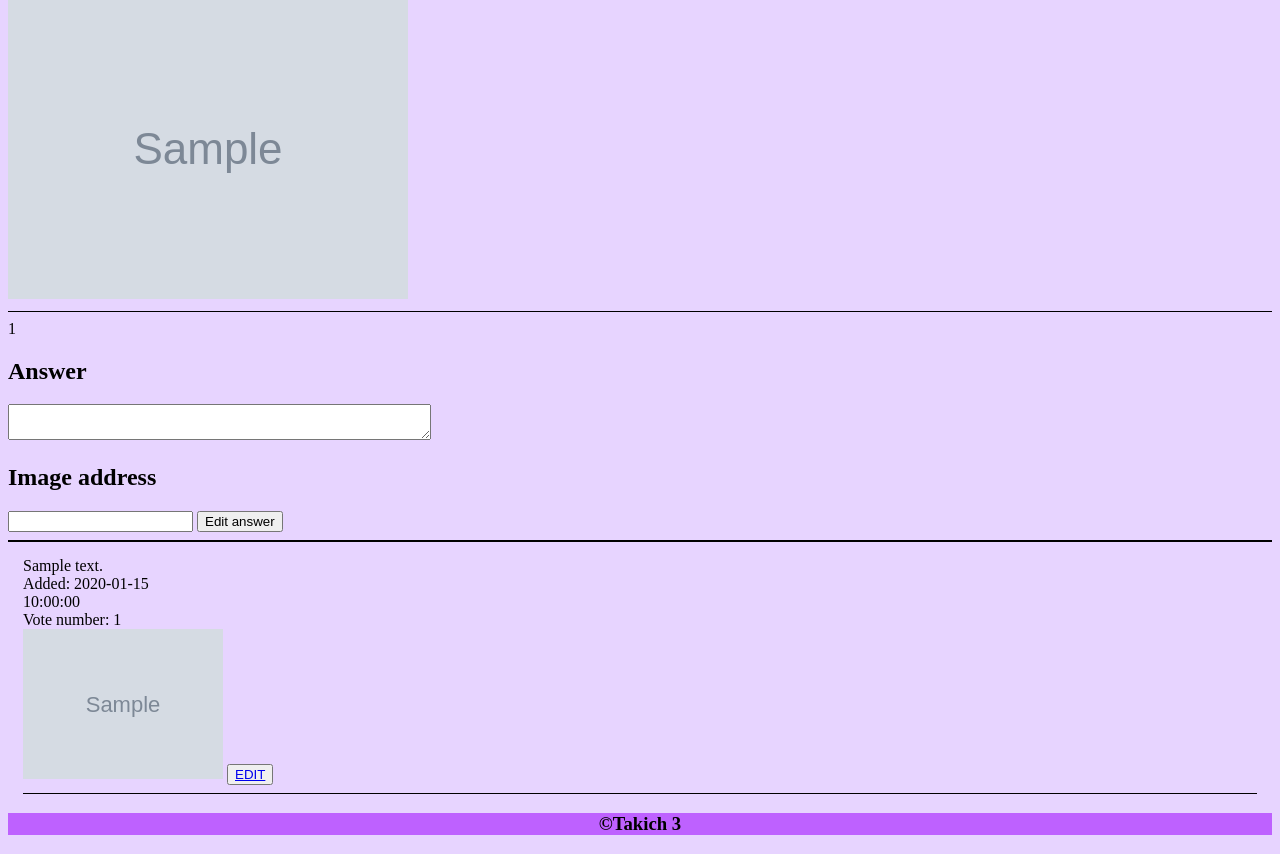
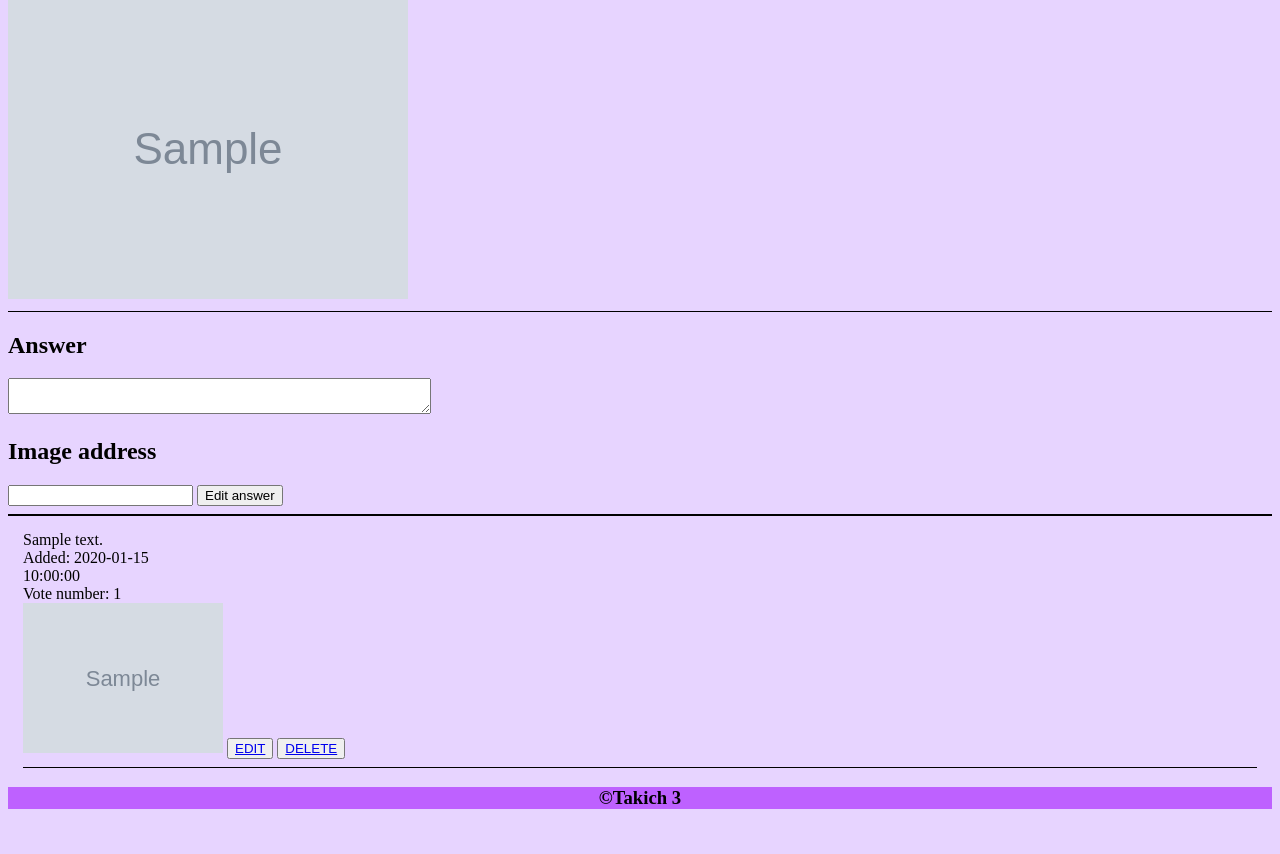
Before and after one commit to grzban/AskMate3, a Flask app: page /question/1?answer_id=1 in a window 1280 px wide. Shown: the part 412-1266 px from the top of the page. After the commit the page ends 1221 px from the top, so only its background shows below. Run offline with Flask 2, Linux system fonts and the light colour scheme; grey boxes marked "Sample" are stand-in pictures; a database or web service that is not in the repository returns one stand-in record (values such as "Sample title"); some libraries are stand-ins or nearby versions.

Commit message:
Delete answer function added

```diff
--- a/logic.py
+++ b/logic.py
@@ -110,7 +110,7 @@ def update_table(cursor, table_name, column_name, update_value, condition):
 def delete_table(cursor, table_name, condition):
     cursor.execute("""
                     DELETE FROM {table_name}
-                    WHERE id = {condition};
+                    WHERE {condition};
                    """.format(table_name=table_name,
                               condition=condition))
 
--- a/server.py
+++ b/server.py
@@ -16,7 +16,7 @@ def index():
     return render_template('index.html', lastes_questions=lastes_questions)
 
 
-# -------------- QUESTIONS ----------------
+# -------------- QUESTIONS -----------
 @app.route('/questions', methods=['GET', 'POST'])
 def questions():
     list_of_questions = persistence.get_dicts_from_file("question")
@@ -26,7 +26,7 @@ def questions():
 
 @app.route('/questions/<int:question_id>', methods=['GET'])
 def delete_question(question_id):
-    logic.delete_table('question', question_id)
+    logic.delete_table('question', 'id = {question_id}'.format(question_id=question_id))
 
     return redirect('/questions')
 
@@ -69,6 +69,7 @@ def data_handler():
     return redirect(url_for('questions'))
 
 
+# -------------- ANSWERS -----------
 @app.route('/question/<int:question_id>/new-answer', methods=['POST', 'GET'])
 def post_answer(question_id):
     new_answer = logic.make_answer(request.form['message'],
@@ -88,11 +89,19 @@ def edit_answer(question_id, answer_id):
     return redirect(url_for('show_question', question_id=question_id))
 
 
+@app.route('/delete-answer', methods=['GET'])
+def delete_answer():
+    logic.delete_table('answer', 'id = {answer_id}'.format(answer_id=request.args.get("answer_id")))
+
+    return redirect(url_for('show_question', question_id=request.args.get("question_id")))
+
+
 @app.route('/tags')
 def tags():
     return render_template('tags.html')
 
 
+# -------------- SEARCH -----------
 @app.route('/search', methods=['GET', 'POST'])
 def search():
     list_of_titles = logic.search_table(request.form['word'])
--- a/templates/question.html
+++ b/templates/question.html
@@ -27,7 +27,6 @@
 
         <div class="add_answer">
             {% if answer_id %}
-            {{ answer_id }}
             <form action="{{ url_for('edit_answer', question_id=question_id, answer_id=answer_id) }}" method="POST">
                     <h2>Answer</h2>
                     <textarea name="message" rows="2" cols="50" class="input"></textarea>
@@ -64,6 +63,7 @@
             <img src="{{ answer.image }}" class="answer_image">
 
             <button><a href="{{ url_for('show_question', question_id=question_id, answer_id=answer_id) }}" >EDIT</a></button>
+            <button><a href="{{ url_for('delete_answer', question_id=question_id, answer_id=answer_id) }}" >DELETE</a></button>
 
             <hr size="1" color="black" />
         </div>
```
